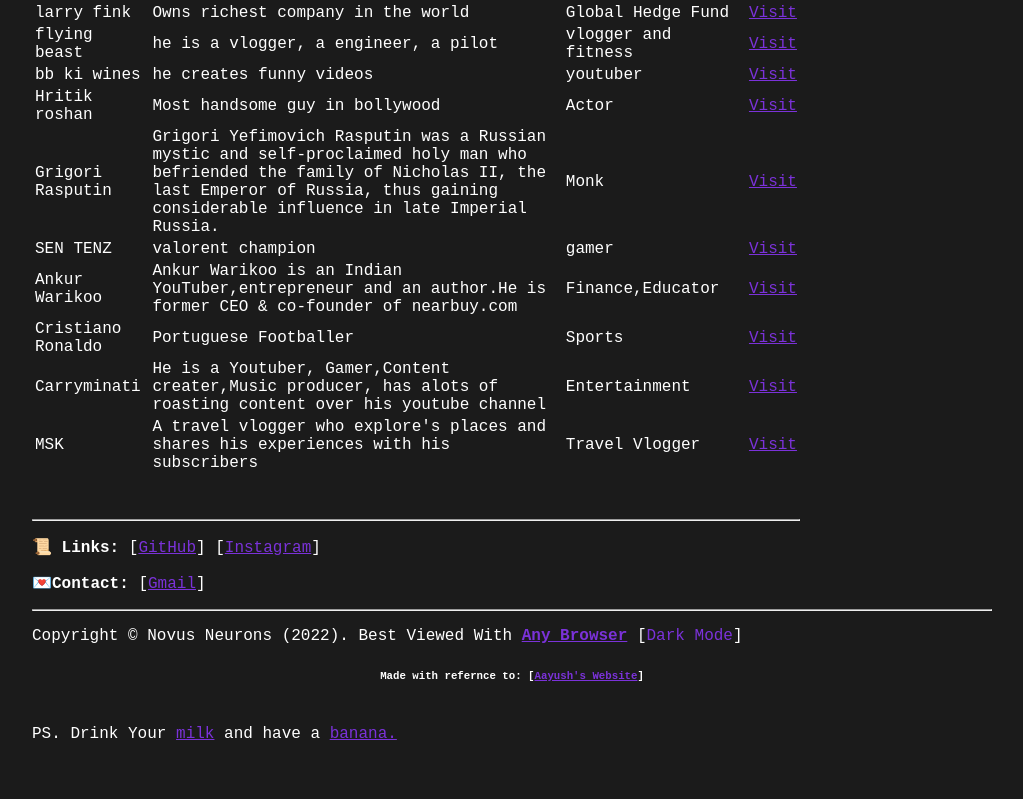
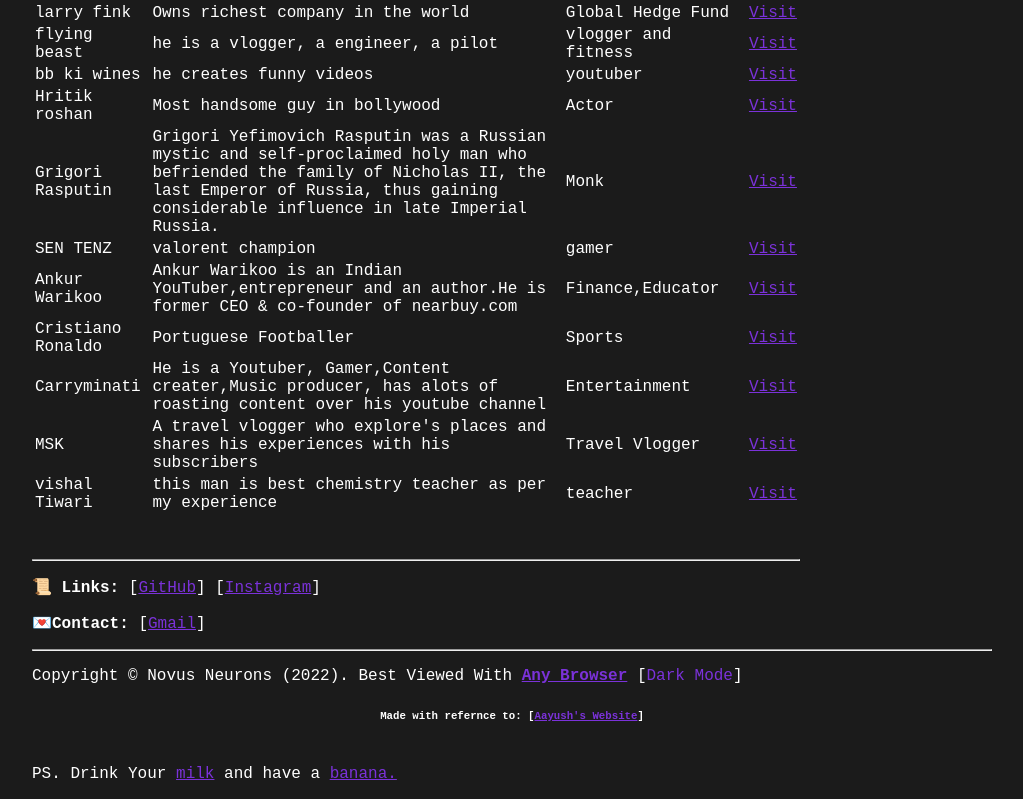
Before and after one commit to Novus-Neurons/Content-Club, a plain HTML site: page index.html in a window 1280 px wide. Shown: the part 792-1591 px from the top of the page, without its empty margins (128-1151 px from the left). Before the commit the page ends 1551 px from the top, so only its background shows below. Drawn offline with Linux system fonts and the light colour scheme.

Commit message:
added vijay in your company

```diff
--- a/index.html
+++ b/index.html
@@ -162,7 +162,14 @@
                   <td>A travel vlogger who explore's places and shares his experiences with his subscribers </td>
                   <td>Travel Vlogger </td>
                   <td><a href="https://www.youtube.com/c/MSKvlogs/videos" target="_blank">Visit</a></td>
-                  </tr>
+                </tr>
+
+                <tr>
+                  <td>vishal Tiwari  </td>
+                  <td> this man is best chemistry teacher as per my experience</td>
+                  <td>teacher  </td>
+                  <td><a href="https://youtu.be/vd-m-0KkWKU" target="_blank">Visit</a></td>
+                </tr>
 
 
         </table>
```
